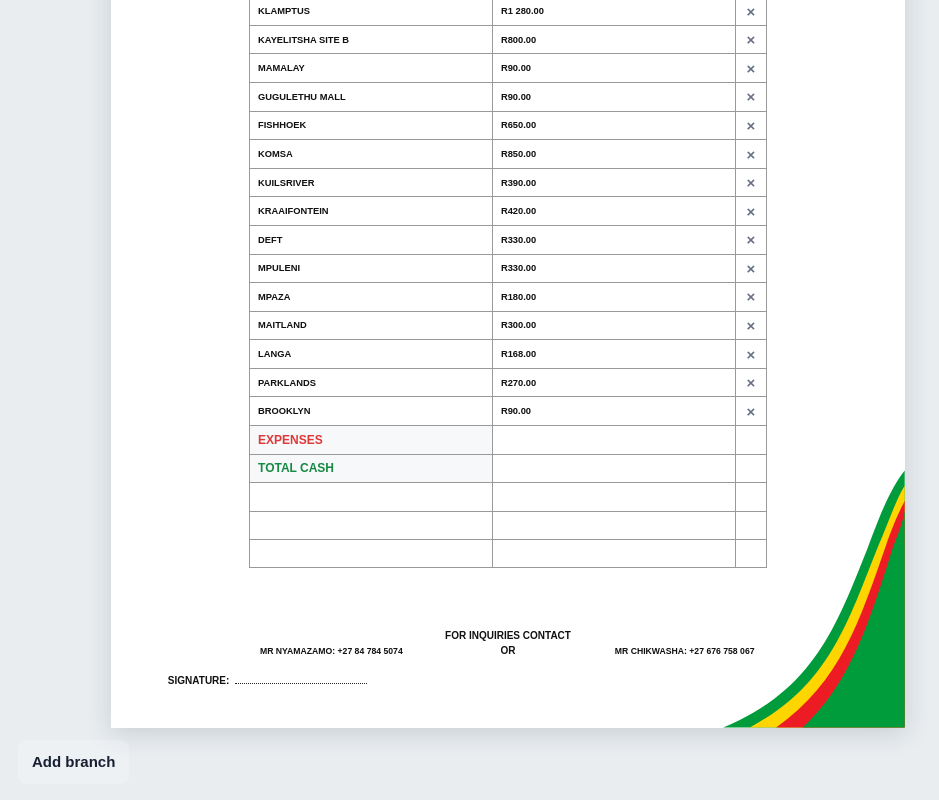
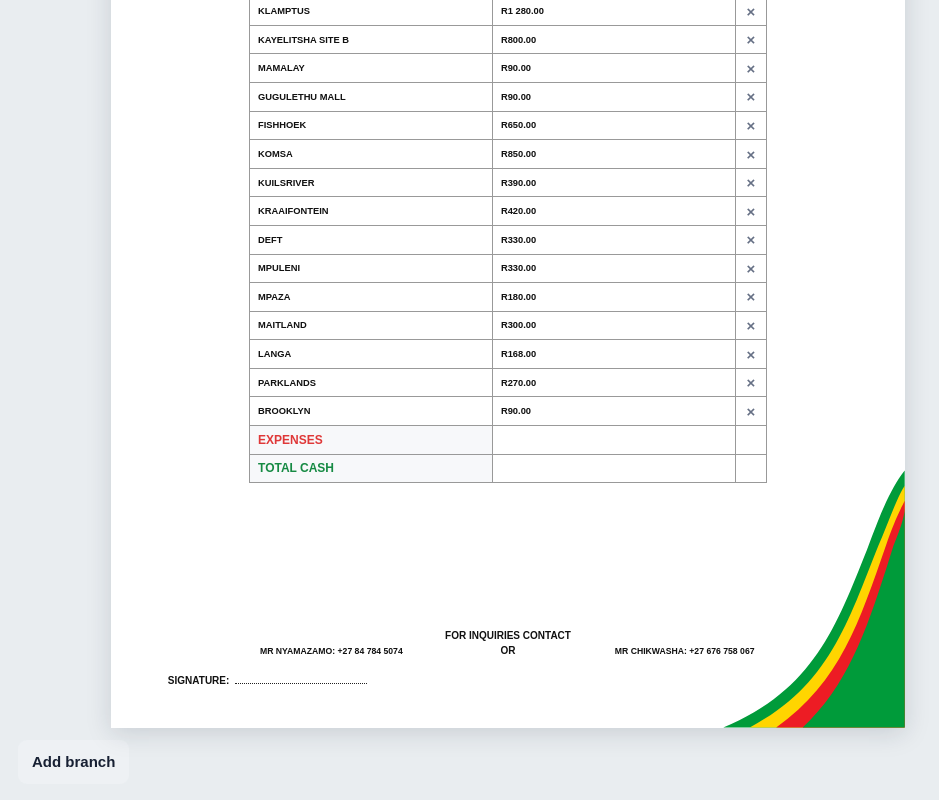
Before and after one commit to ZayneOfficial/source-folder, a React (Vite) app in the folder cbs-react/: page /reports/contributions in a window 1280 px wide. Shown: the part 494-1294 px from the top of the page, without its empty margins (132-1071 px from the left). Built offline with nearby package versions, Linux system fonts and the light colour scheme.

Commit message:
remove empty rows

```diff
--- a/cbs-react/src/pages/ContributionReportPage.jsx
+++ b/cbs-react/src/pages/ContributionReportPage.jsx
@@ -153,9 +153,6 @@ function ContributionReportPage() {
               <td><input aria-label="Total cash" value={totalCash} onChange={(event) => setTotalCash(event.target.value)} /></td>
               <td className="report-row-action"></td>
             </tr>
-            <tr className="report-spacer-row" aria-hidden="true"><td></td><td></td><td className="report-row-action"></td></tr>
-            <tr className="report-spacer-row" aria-hidden="true"><td></td><td></td><td className="report-row-action"></td></tr>
-            <tr className="report-spacer-row" aria-hidden="true"><td></td><td></td><td className="report-row-action"></td></tr>
           </tbody>
         </table>
 
```
